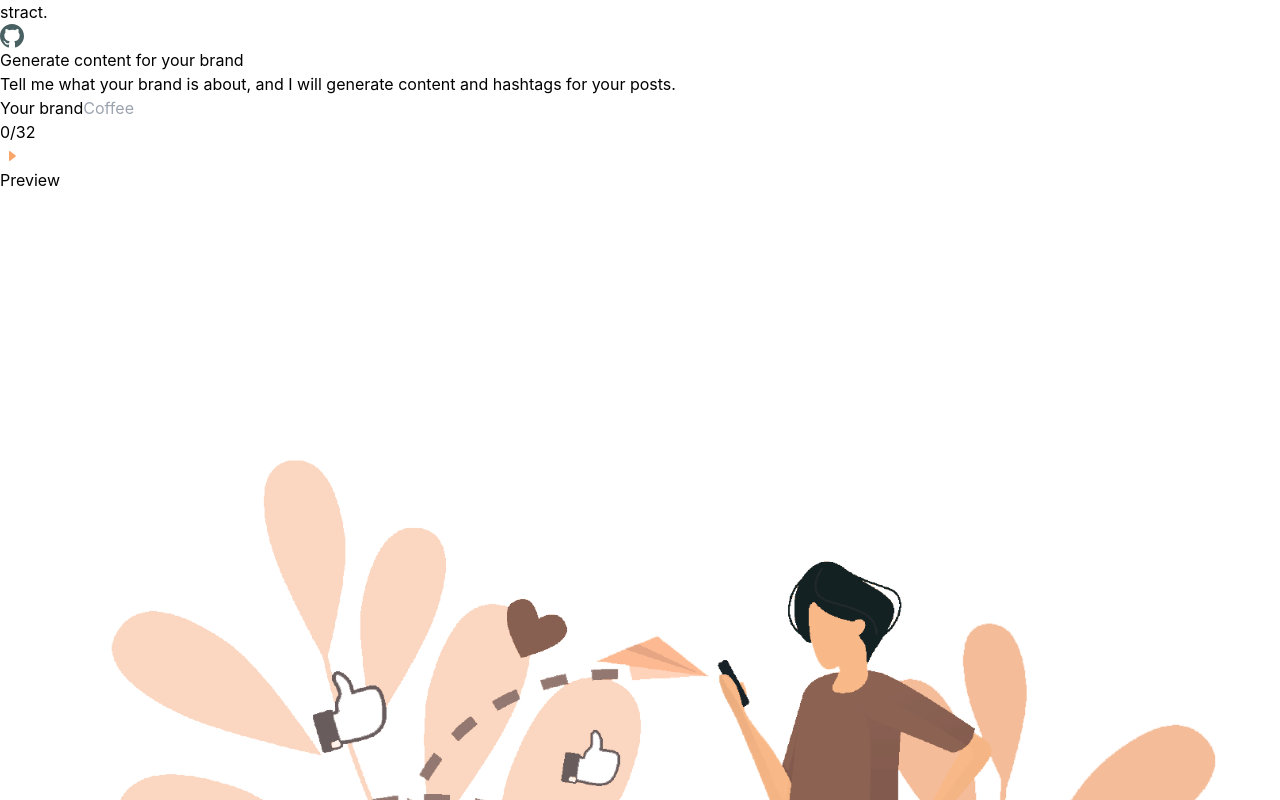
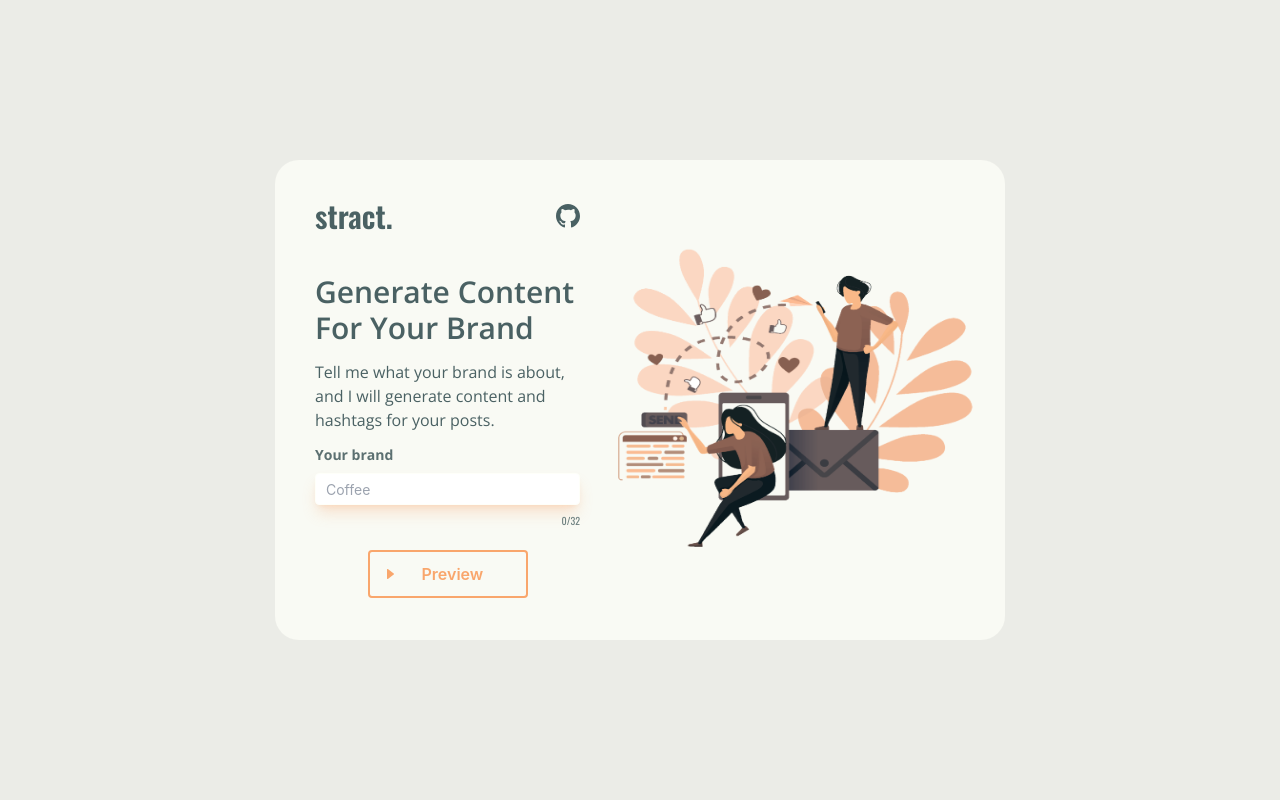
Before and after one commit to Vannent/stract, a Next.js app in the folder web/: page / in a window 1280 px wide. Shown: the top 800 px of the page. Built offline with nearby package versions, Linux system fonts and the light colour scheme.

Commit message:
fix: git fix

```diff
--- /dev/null
+++ b/web/next.config.js
@@ -0,0 +1,8 @@
+/** @type {import('next').NextConfig} */
+const nextConfig = {
+  reactStrictMode: true,
+  swcMinify: true,
+  target: "serverless",
+};
+
+module.exports = nextConfig;
--- /dev/null
+++ b/web/postcss.config.js
@@ -0,0 +1,6 @@
+module.exports = {
+  plugins: {
+    tailwindcss: {},
+    autoprefixer: {},
+  },
+}
--- /dev/null
+++ b/web/tailwind.config.js
@@ -0,0 +1,16 @@
+/** @type {import('tailwindcss').Config} */
+module.exports = {
+  content: [
+    "./pages/**/*.{js,ts,jsx,tsx}",
+    "./components/**/*.{js,ts,jsx,tsx}",
+  ],
+  theme: {
+    extend: {
+      fontFamily: {
+        title: ["Oswald", "sans-serif"],
+        body: ["Open Sans", "sans-serif"],
+      },
+    },
+  },
+  plugins: [],
+};
```
Also changed, not shown: 1 other file (tests, documents, lock files or other folders).
